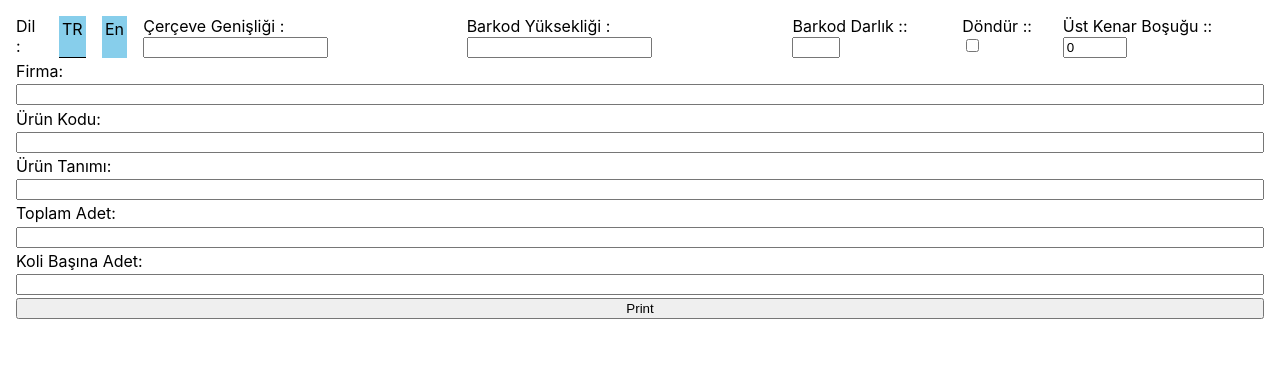
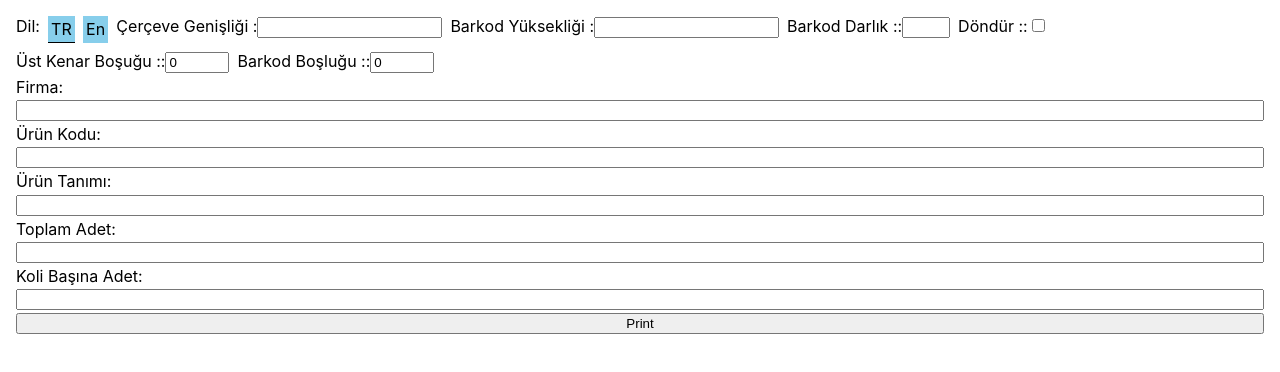
Before and after one commit to ntmataraci/paketleme, a React (Create React App) app: page / in a window 1280 px wide. Shown: the top 372 px of the page. Built offline with nearby package versions, Linux system fonts and the light colour scheme.

Commit message:
Add files via upload

```diff
--- a/src/App.js
+++ b/src/App.js
@@ -17,6 +17,7 @@ const firmaAd=useRef()
   const [barkodW,setBarkodW]=useState()
   const [rotateMe,setRotateMe]=useState()
   const [ustKenar,setUstKenar]=useState(0)
+  const [barkodBosluk,setBarkodBosluk]=useState(0)
   const hesapla = () => {
     const koliSayisi = Math.floor(
      toplamAdetHandler / koliAdet.current.value
@@ -47,7 +48,8 @@ const firmaAd=useRef()
       barkodYukseklik:barkodYukseklikHandler,
       barkodW:barkodW,
       rotateMe:rotateMe,
-      ustkenar:ustKenar
+      ustkenar:ustKenar,
+      barkodBosluk:barkodBosluk
     })
     )
     setPrint(true);
@@ -63,6 +65,7 @@ if(window.localStorage.getItem("barcodeSettings")){
   setBarkodW(+settings.barkodW)
   setRotateMe(Boolean(settings.rotateMe))
   setUstKenar(+settings.ustkenar)
+  setBarkodBosluk(+settings.barkodBosluk)
 }
   }, [print]);
 
@@ -73,8 +76,8 @@ if(window.localStorage.getItem("barcodeSettings")){
     <>
       {!print && (
            <form style={{ padding: "1rem",display:"flex",flexDirection:"column",gap:"0.2rem" }} onSubmit={hesapla}>
-          <div style={{ display: "flex", gap: "1rem", cursor: "pointer" }}>
-            Dil :
+          <div style={{ display: "flex", gap: "0.5rem", cursor: "pointer",flexWrap:"wrap" }}>
+            Dil:
             <div
               onClick={() => setLanguage("tr")}
               style={{
@@ -97,6 +100,7 @@ if(window.localStorage.getItem("barcodeSettings")){
             <div> {language === "tr" ? "Barkod Darlık :" : "Barcode Chr. width:"}:<input type="number"  required={true} min={1} max={5 }value={barkodW} onChange={(e)=>setBarkodW(+e.target.value)} /></div>
             <div> {language === "tr" ? "Döndür :" : "Rotate:"}:<input type="checkbox"  checked={rotateMe} onChange={(e)=>setRotateMe(!rotateMe)} /></div>
             <div> {language === "tr" ? "Üst Kenar Boşuğu :" : "Margin Top:"}:<input type="number"  required={true} min={0} max={450} value={ustKenar} onChange={(e)=>setUstKenar(+e.target.value)} /></div>
+            <div> {language === "tr" ? "Barkod Boşluğu :" : "Barcode Gap:"}:<input type="number"  required={true} min={0} max={450} value={barkodBosluk} onChange={(e)=>setBarkodBosluk(+e.target.value)} /></div>
           </div>
           {language === "tr" ? "Firma:" : "Company:"}
           <input type="text"   required={true} ref={firmaAd} />
@@ -121,7 +125,7 @@ if(window.localStorage.getItem("barcodeSettings")){
           </div>
           <div style={{marginTop:ustKenar+"px"}}>
           {partList.map((item, idx) => (
-            <div key={idx} style={{transform:rotateMe?"rotate(90deg)":"rotate(0deg)",marginBottom:rotateMe?genislikHandler/2+1.5*barkodYukseklikHandler+"px":"0.5rem"}}>
+            <div key={idx} style={{transform:rotateMe?"rotate(90deg)":"rotate(0deg)",marginBottom:barkodBosluk+"px"}}>
               <Layout
                 kutuNo={item.kutuNo}
                 urun={item.urun}
```
